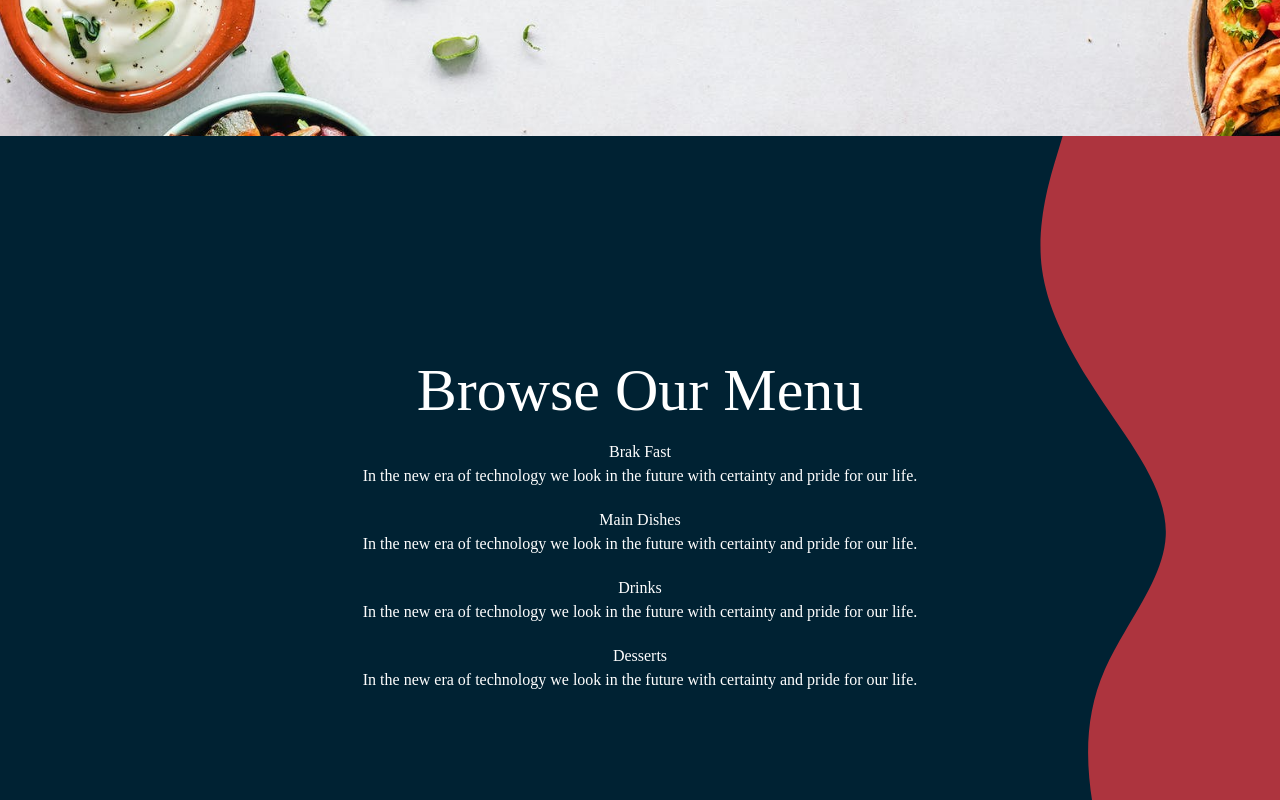
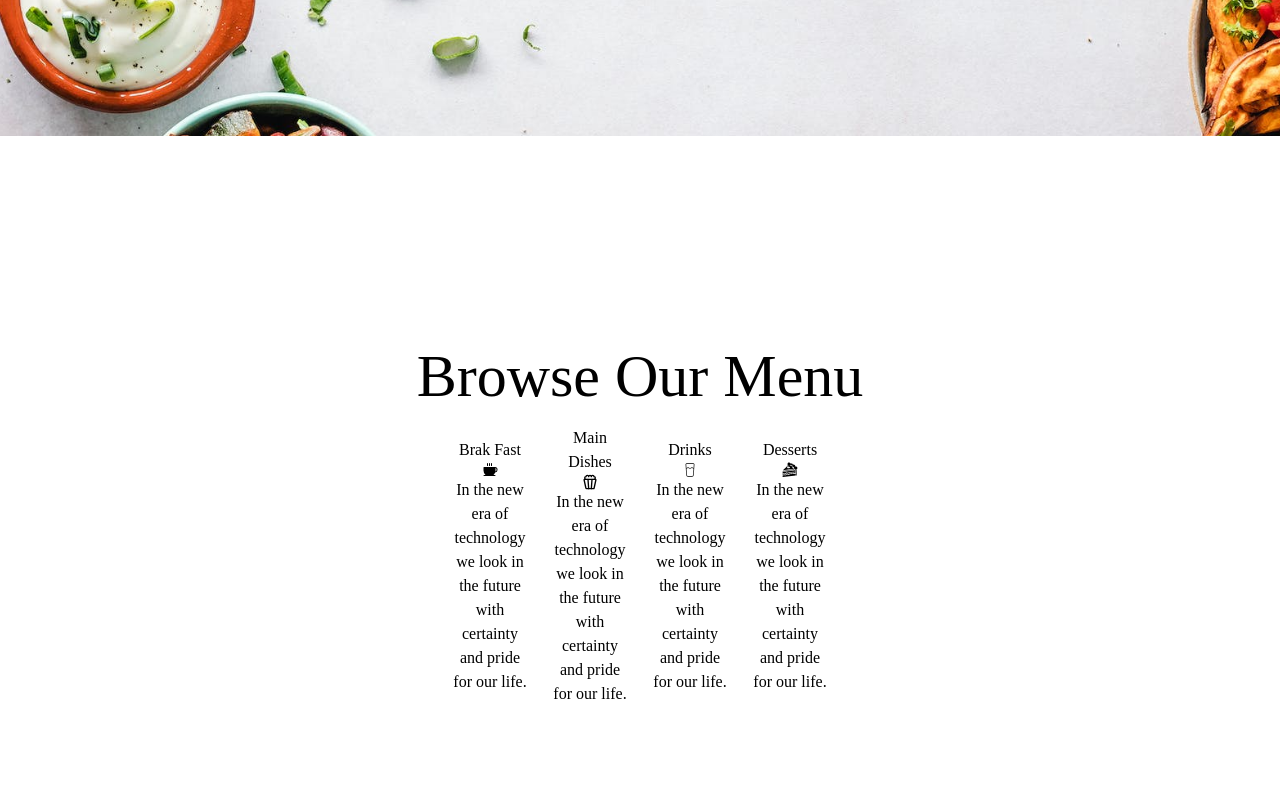
Before and after one commit to ZAINKHAN25/kolachi-resturant, a Next.js app: page / in a window 1280 px wide. Shown: the part 640-1440 px from the top of the page. Built offline with nearby package versions, Linux system fonts and the light colour scheme.

Commit message:
Some improvements.

```diff
--- a/src/app/components/SubLandingSection/index.jsx
+++ b/src/app/components/SubLandingSection/index.jsx
@@ -1,21 +1,57 @@
 import React from 'react';
+import { PiCoffeeFill } from "react-icons/pi";
+import { LuPopcorn } from "react-icons/lu";
+import { CiGlass } from "react-icons/ci";
+import { GiCakeSlice } from "react-icons/gi";
 
-const dummyData = ["Brak Fast", "Main Dishes", "Drinks", "Desserts"];
+const dummyData = [
+    {
+        name: "Brak Fast",
+        icon: <PiCoffeeFill />
+    },
+    {
+        name: "Main Dishes",
+        icon: <LuPopcorn />
+    },
+    {
+        name: "Drinks",
+        icon: <CiGlass />
+    },
+    {
+        name: "Desserts",
+        icon: <GiCakeSlice />
+    }
+];
 
 function SubLandingSection() {
     return (
-        <div className='Sub-Landing-Page-Section'>
-            <h1 className='text-6xl'>
-                Browse Our Menu
-            </h1>
-            <div className='menu-items'>
-                {dummyData.map((item, index) => (
-                    <div className='menu-item' key={index}>
-                        <h2>{item}</h2>
-                        <p>In the new era of technology we look in the future with certainty and pride for our life.</p>
-                    </div>
-                ))}
+        <div
+            className='Sub-Landing-Page-Section'
+        >
+            <div
+                className='container mx-auto'
+            >
+
+                <h1
+                    className='text-6xl'
+                >
+                    Browse Our Menu
+                </h1>
+                <div
+                    className='menu-items'
+                >
+                    {
+                        dummyData.map((item, index) => (
+                            <div className='menu-item' key={index}>
+                                <h2>{item.name}</h2>
+                                <span>{item.icon}</span>
+                                <p>In the new era of technology we look in the future with certainty and pride for our life.</p>
+                            </div>
+                        ))
+                    }
+                </div>
             </div>
+
         </div>
     );
 };
--- a/src/app/globals.css
+++ b/src/app/globals.css
@@ -51,25 +51,28 @@ body::-webkit-scrollbar-thumb:hover {
 
 /* Sub-landing page styles */
 .Sub-Landing-Page-Section {
-  background-image: url('./assets/svg.svg');
-  background-color: #002233;
-  color: white;
-  background-position: right center;
-  background-size: contain;
-  background-repeat: no-repeat;
-  display: flex;
-  flex-direction: column;
-  align-items: center;
-  justify-content: center;
-  text-align: center;
-  height: 100vh;
+    width: 100vw;
+    min-height: 100vh;
+    display: flex;
+    justify-content: center;
+    align-items: center;
+    flex-direction: column;
+    text-align: center;
 }
 
 /* Menu item styles */
 .Sub-Landing-Page-Section .menu-items {
-  margin-top: 20px;
+  display: flex;
+  justify-content: center;
+  align-items: center;
+  gap: 20px;
+  margin: 20px auto;;
 }
 
-.Sub-Landing-Page-Section .menu-item {
-  margin-bottom: 20px;
+.menu-item{
+  display: flex;
+  justify-content: center;
+  align-items: center;
+  flex-direction: column;
+  width: 80px;
 }
```
